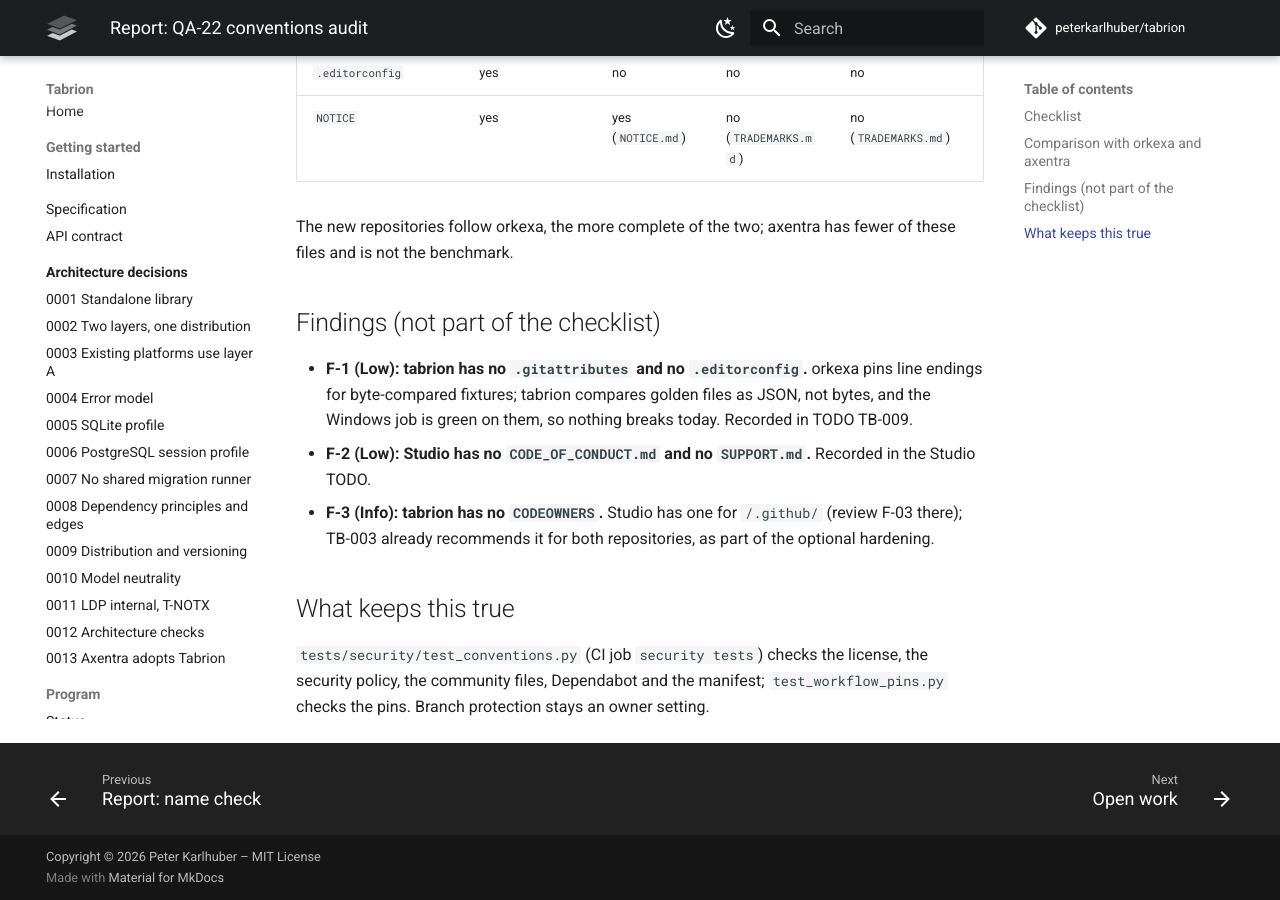
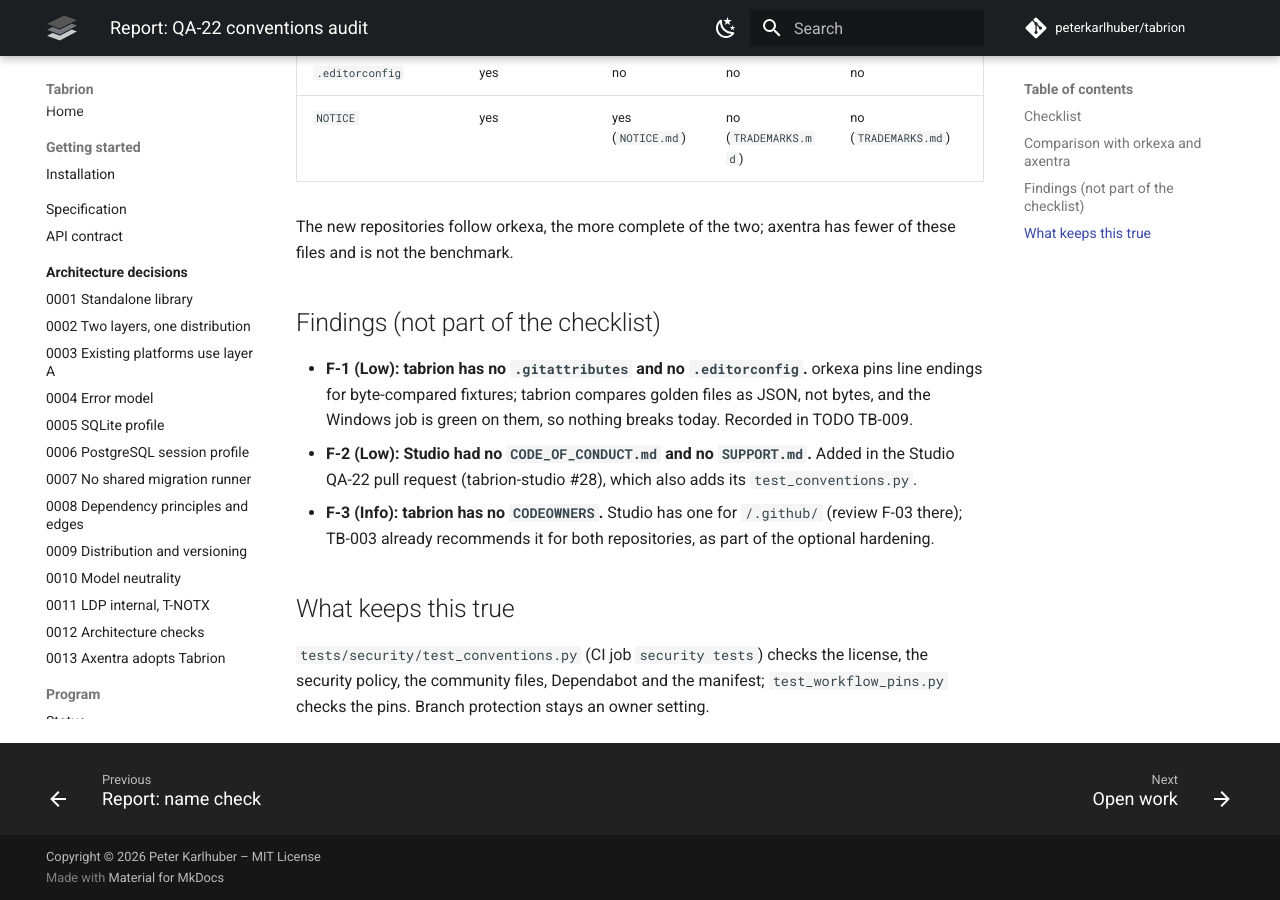
Before and after one commit to peterkarlhuber/tabrion, an MkDocs documentation site: the page built from docs/program/reports/qa-22-conventions.md, in a window 1280 px wide and 900 px high, scrolled down 2272 px. Built offline with MkDocs 1.6.1 and Material for MkDocs 9.7.7, drawn with Linux system fonts in a browser that asks for light colours; comment, search, counter and statistics services are not loaded; some of the changed text lies outside the part shown.

Commit message:
QA-22 report: Studio side in tabrion-studio #28 (F-2 fixed there)
Co-Authored-By: Claude Opus 5.5 <noreply@anthropic.com>
Claude-Session: https://claude.ai/code/session_011tY7TC7Nu5VGro3DJGJcv8

```diff
--- a/docs/program/reports/qa-22-conventions.md
+++ b/docs/program/reports/qa-22-conventions.md
@@ -6,7 +6,7 @@ file, SECURITY.md" with every item met and an evidence link per item.
 
 Audited on 2026-11-11: tabrion master `cf815fd` and tabrion-studio master `061db9d`, compared with orkexa master
 `840add4` and axentra master `ea7aa9f`. The Studio side is also recorded in its repository
-(`docs/development/conventions.md`, its own QA-22 pull request).
+(`docs/development/conventions.md`, tabrion-studio #28).
 
 ## Checklist
 
@@ -46,7 +46,8 @@ benchmark.
 - **F-1 (Low): tabrion has no `.gitattributes` and no `.editorconfig`.** orkexa pins line endings for byte-compared
   fixtures; tabrion compares golden files as JSON, not bytes, and the Windows job is green on them, so nothing breaks
   today. Recorded in TODO TB-009.
-- **F-2 (Low): Studio has no `CODE_OF_CONDUCT.md` and no `SUPPORT.md`.** Recorded in the Studio TODO.
+- **F-2 (Low): Studio had no `CODE_OF_CONDUCT.md` and no `SUPPORT.md`.** Added in the Studio QA-22 pull request
+  (tabrion-studio #28), which also adds its `test_conventions.py`.
 - **F-3 (Info): tabrion has no `CODEOWNERS`.** Studio has one for `/.github/` (review F-03 there); TB-003 already
   recommends it for both repositories, as part of the optional hardening.
 
```
